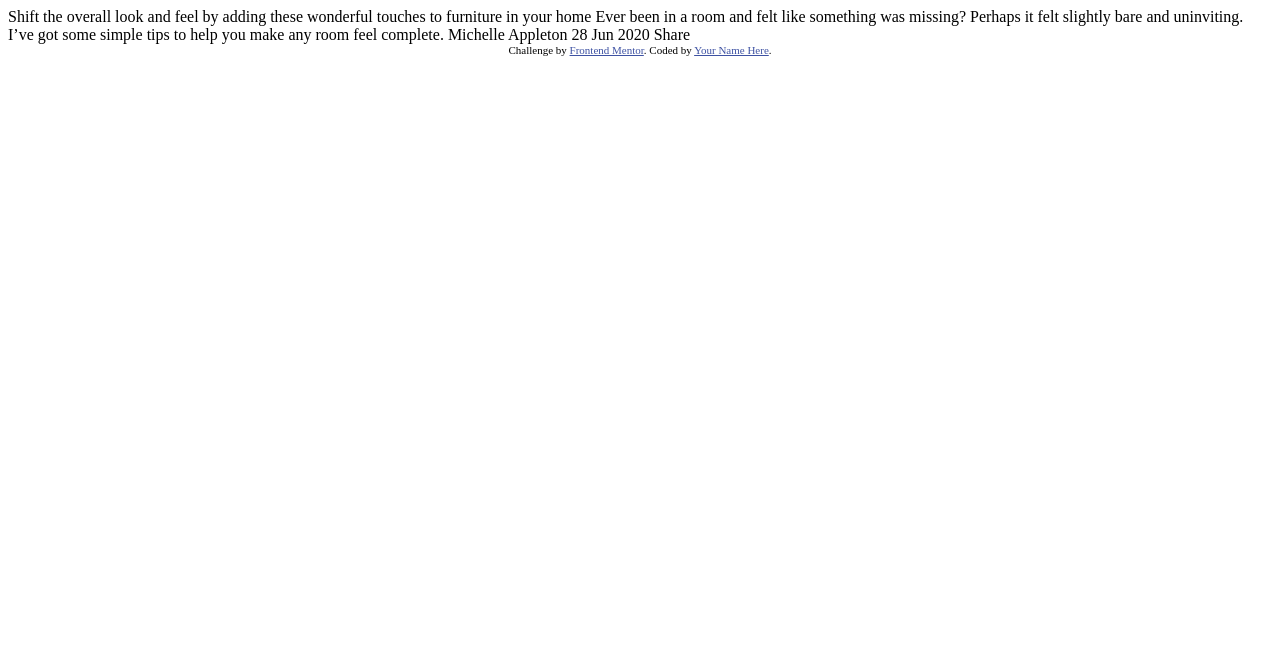
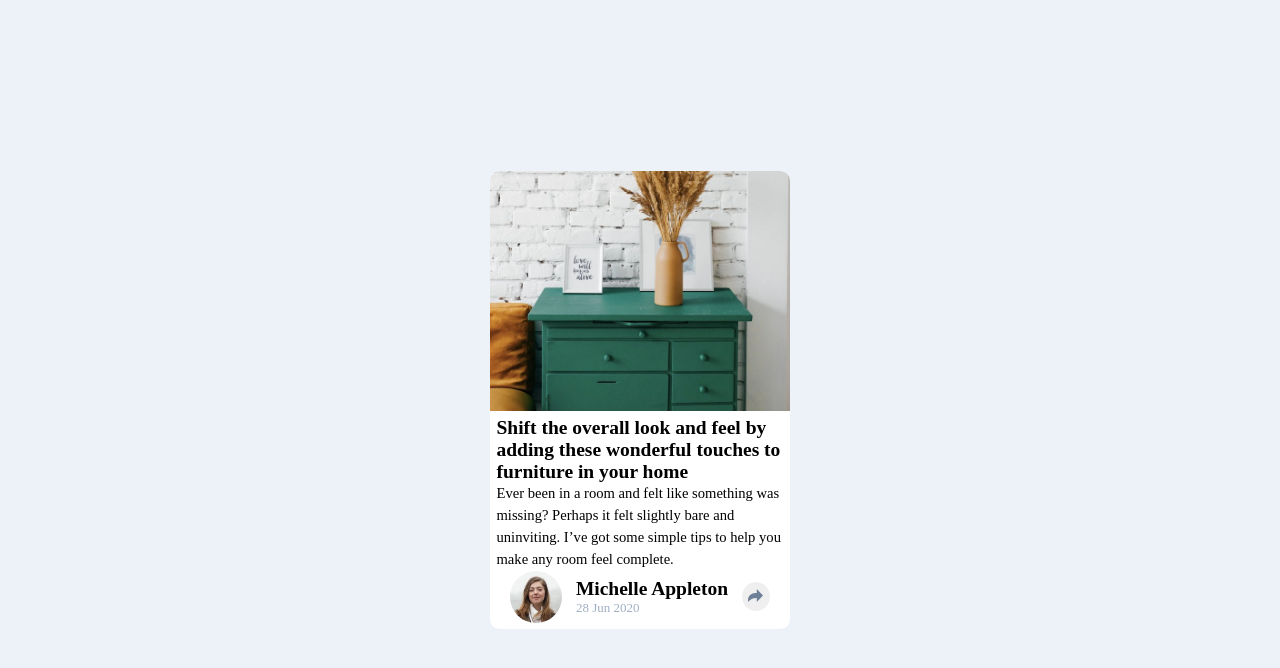
Before and after one commit to Jbugglin/article-preview-component, a plain HTML site: page index.html in a window 1280 px wide. Drawn offline with Linux system fonts and the light colour scheme.

Commit message:
Update
Added elements to begin matching the given design. Started to stylize it, resized the hero image, added border-radius to main card and hero-image, will need to adjust the font size and margins, I resized the author-avatar and added a 50% border-radius, added flex to the author-credit section at bottom of card, and added background color to the body.

```diff
--- a/index.html
+++ b/index.html
@@ -2,35 +2,58 @@
 <html lang="en">
 <head>
   <meta charset="UTF-8">
-  <meta name="viewport" content="width=device-width, initial-scale=1.0"> <!-- displays site properly based on user's device -->
+  <meta name="viewport" content="width=device-width, height=device-height, initial-scale=1.0"> <!-- displays site properly based on user's device -->
 
   <link rel="icon" type="image/png" sizes="32x32" href="./images/favicon-32x32.png">
 
+  <link rel="stylesheet" href="style.css">
+
   <title>Frontend Mentor | Article preview component</title>
-
-  <!-- Feel free to remove these styles or customise in your own stylesheet 👍 -->
-  <style>
-    .attribution { font-size: 11px; text-align: center; }
-    .attribution a { color: hsl(228, 45%, 44%); }
-  </style>
 </head>
 <body>
+    <main>
+        <img src="./images/drawers.jpg" alt="drawers" class="hero-image">
+        <div class="text-container">
+            <h1>
+                Shift the overall look and feel by adding these wonderful
+                touches to furniture in your home
+            </h1>
 
-  Shift the overall look and feel by adding these wonderful
-  touches to furniture in your home
+            <p>
+                Ever been in a room and felt like something was missing? Perhaps it felt slightly bare and uninviting. I’ve got some simple tips to help you make any room feel complete.
+            </p>
 
-  Ever been in a room and felt like something was missing? Perhaps
-  it felt slightly bare and uninviting. I’ve got some simple tips
-  to help you make any room feel complete.
+            <div class="article-credit">
+                <img src="./images/avatar-michelle.jpg" id="user-avatar" alt="user avatar">
 
-  Michelle Appleton
-  28 Jun 2020
+                <div class="author-pubDate">
+                    <h2>
+                        Michelle Appleton
+                    </h2>
 
-  Share
+                    <div class="date-created">
+                        28 Jun 2020
+                    </div>
+                </div>
 
-  <div class="attribution">
+                <div class="share-onclick">
+                    <span>Share</span>
+                </div>
+
+                <div class="share-button">
+                    <button>
+                        <img src="./images/icon-share.svg" alt="share button">
+                    </button>
+                </div>
+            </div>
+        </div>
+    </main>
+
+
+  <footer class="attribution">
     Challenge by <a href="https://www.frontendmentor.io?ref=challenge" target="_blank">Frontend Mentor</a>.
-    Coded by <a href="#">Your Name Here</a>.
-  </div>
+    Coded by <a href="https://github.com/Jbugglin/article-preview-component">Jordan Bugglin</a>.
+  </footer>
+  <script src="./script.js"></script>
 </body>
 </html>
--- /dev/null
+++ b/style.css
@@ -0,0 +1,118 @@
+:root {
+    --very-dark-grayish-blue: hsl(217, 19%, 35%);
+    --desaturated-dark-blue: hsl(214, 17%, 51%);
+    --grayish-blue: hsl(212, 23%, 69%);
+    --Light-grayish-blue: hsl(210, 46%, 95%);
+    font-size: 13px;
+}
+
+*,
+*::after,
+*::before {
+    box-sizing: border-box;
+    margin: 0;
+    padding: 0;
+}
+
+/* || Generic styling */
+body {
+    width: 100dvw;
+    height: 100dvh;
+    display: flex;
+    flex-direction: column;
+    justify-content: center;
+    align-items: center;
+    position: relative;
+    background-color: var(--Light-grayish-blue);
+}
+
+main {
+    background-color: white;
+    border-radius: 0.75rem;
+}
+
+main .hero-image {
+    display: block;
+}
+
+.article-credit .date-created {
+    color: var(--grayish-blue);
+}
+
+.share-button button {
+    border: none;
+    padding: 0.5rem;
+    border-radius: 50%;
+}
+
+footer {
+    display: none;
+}
+
+.attribution {
+    font-size: 11px; text-align: center;
+}
+
+.attribution a {
+    color: hsl(228, 45%, 44%);
+}
+
+/* || Mobile-viewport styling */
+main {
+    height: max-content;
+    width: 90%;
+    max-width: 300px;
+}
+
+main .hero-image {
+    width: 100%;
+    height: auto;
+    border-radius: 0.75rem 0.75rem 0rem 0rem;
+}
+
+.text-container {
+    padding: 0.5rem;
+}
+
+.text-container h1 {
+    font-size: 1.5rem;
+}
+
+.text-container p {
+    font-size: 1.125rem;
+    line-height: 1.5;
+}
+
+.text-container .article-credit {
+    display: flex;
+    justify-content: space-evenly;
+    align-items: center;
+}
+
+.article-credit #user-avatar {
+    border-radius: 50%;
+    width: 4rem;
+}
+
+
+.share-onclick {
+    display: none;
+}
+
+/* || Desktop-viewport styling with media query */
+
+/*
+main {}
+main .hero-image {}
+main .text-container {}
+.text-container h1 {}
+.text-container p {}
+.text-container .article-credit {}
+.article-credit #user-avatar {}
+.article-credit h2 {}
+.article-credit .date-created {}
+.article-credit .share-button {}
+.share-button button {}
+.share-button button img {}
+footer {}
+*/
```
Also changed, not shown: script.js (added).
